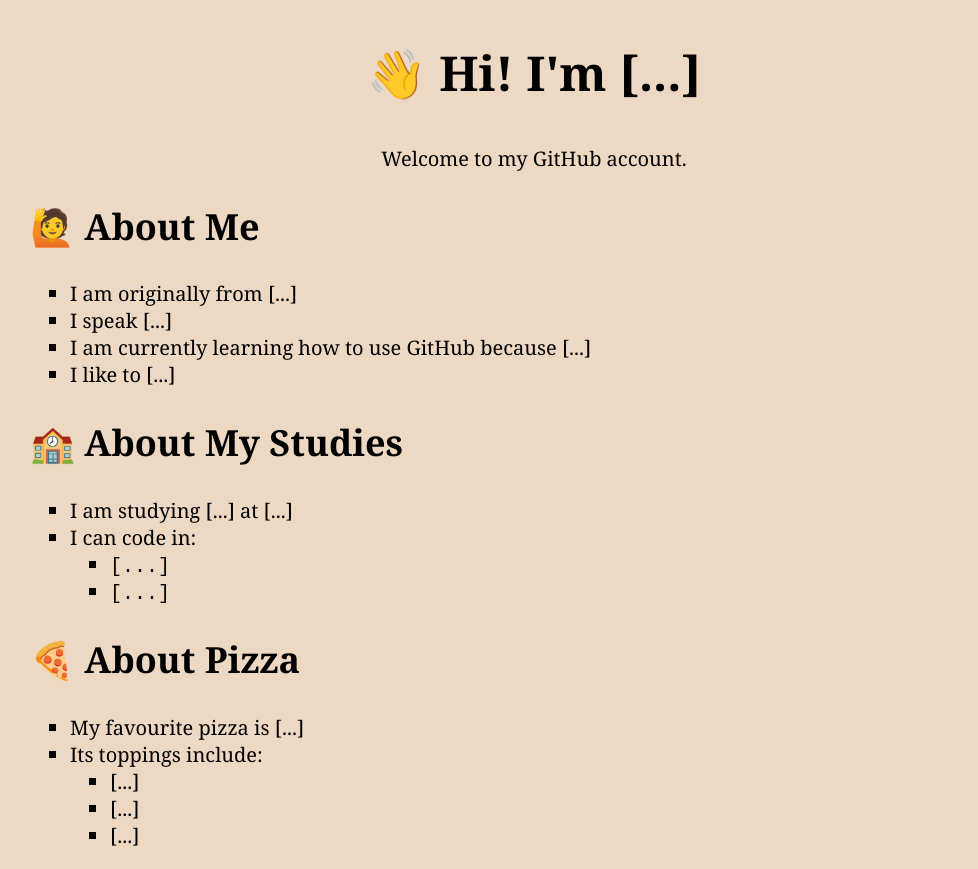
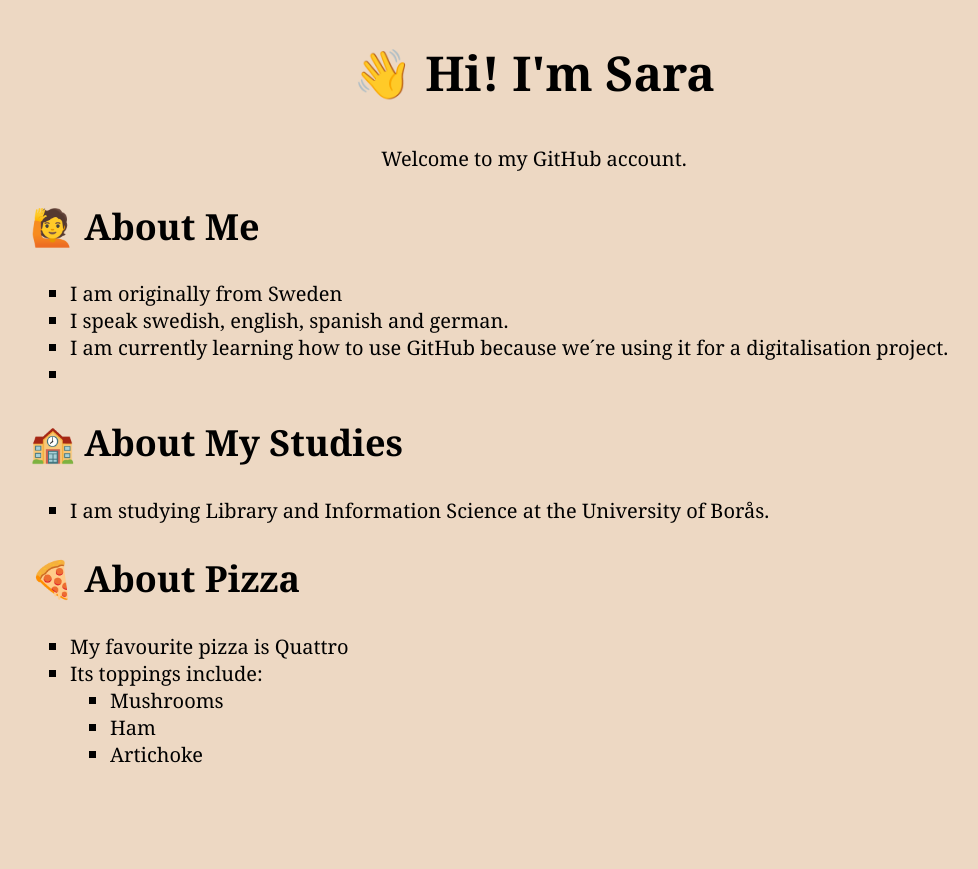
Before and after one commit to SaraGurra/SarasMars7, a plain HTML site: page index.html in a window 1280 px wide. Shown: the whole page, without its empty margins (106-1084 px from the left). After the commit the page ends 800 px from the top, so only its background shows below. Drawn offline with Linux system fonts and the light colour scheme.

Commit message:
Update index.html
Jag har ändrat lite.

```diff
--- a/index.html
+++ b/index.html
@@ -7,7 +7,7 @@
     </head>
     <body>
         <article>
-        <h1>&#128075; Hi! I'm [...]</h1>
+        <h1>&#128075; Hi! I'm Sara</h1>
         <p>
             Welcome to my GitHub account.
         </p>
@@ -15,33 +15,28 @@
         <article>
         <h2>&#128587; About Me</h2>
         <ul>
-            <li>I am originally from [...]</li>
-            <li>I speak [...]</li>
-            <li>I am currently learning how to use GitHub because [...]</li>
-            <li>I like to [...]</li>
+            <li>I am originally from Sweden</li>
+            <li>I speak swedish, english, spanish and german.</li>
+            <li>I am currently learning how to use GitHub because we´re using it for a digitalisation project.</li>
+            <li></li>
         </ul>
         </article>
         <article>
         <h2>&#127979; About My Studies </h2>
         <ul>
-            <li>I am studying [...] at [...]</li>
-            <li>I can code in:
-                <ul>
-                    <li><code>[...]</code></li>
-                    <li><code>[...]</code></li>
-                </ul>
-            </li>
+            <li>I am studying Library and Information Science at the University of Borås.</li>
+
         </ul>
         </article>
         <article>
         <h2>&#127829; About Pizza</h2>
         <ul>
-            <li>My favourite pizza is [...]</li>
+            <li>My favourite pizza is Quattro</li>
             <li>Its toppings include:
                 <ul>
-                    <li>[...]</li>
-                    <li>[...]</li>
-                    <li>[...]</li>
+                    <li>Mushrooms</li>
+                    <li>Ham</li>
+                    <li>Artichoke</li>
                 </ul>
             </li>
         </ul>
```
